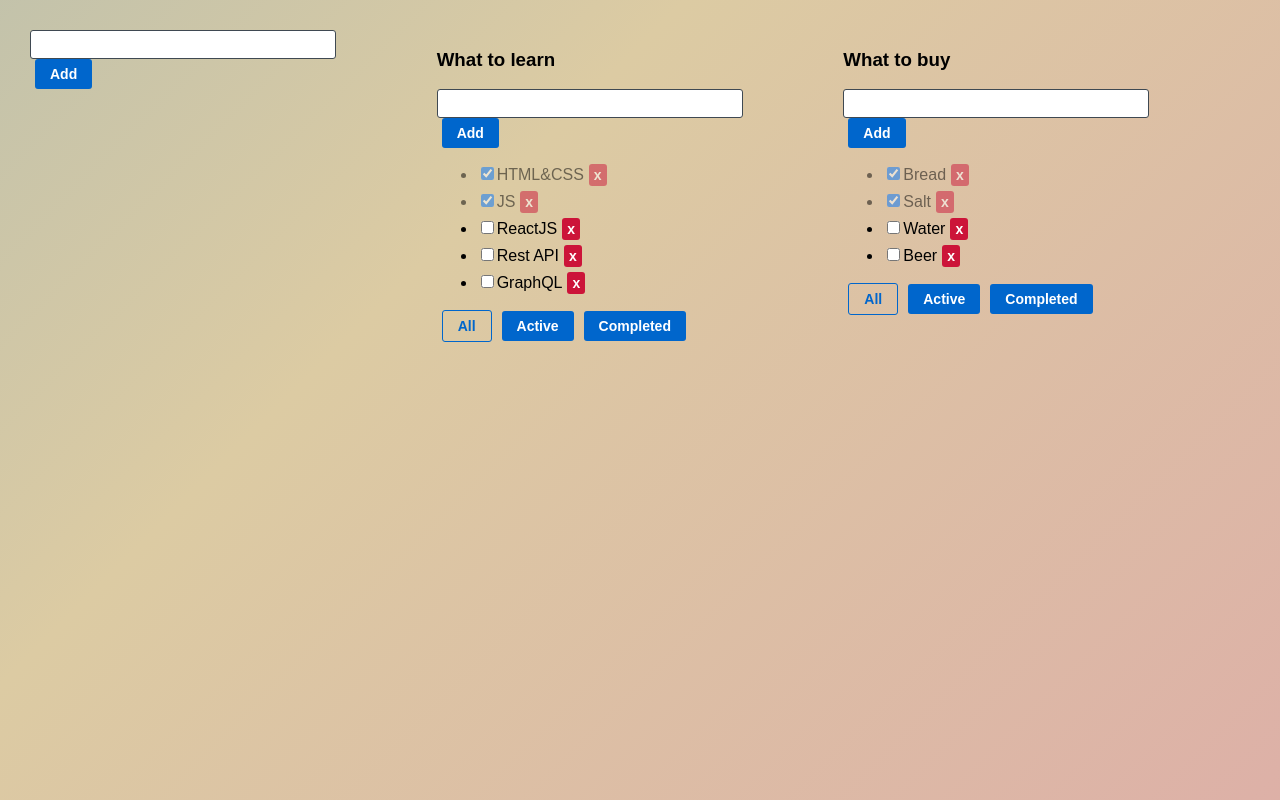
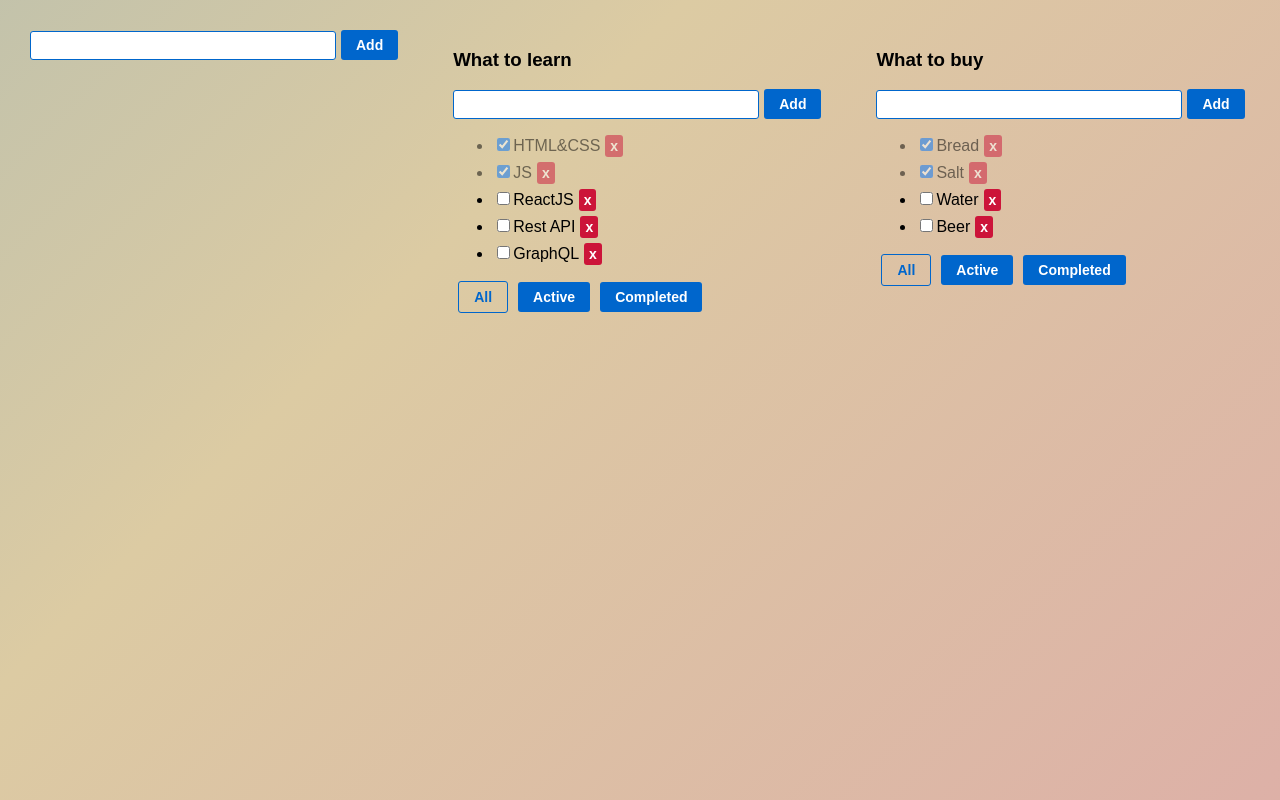
Before and after one commit to sonyhero/todo-list, a React (Create React App) app: page / in a window 1280 px wide. Built offline with nearby package versions, Linux system fonts and the light colour scheme.

Commit message:
lesson06-add-addItemForm.module-add-style

```diff
--- a/src/App.css
+++ b/src/App.css
@@ -1,3 +1,4 @@
+
 .App {
   font-family: 'Montserrat', sans-serif;
   padding: 30px;
--- a/src/App.tsx
+++ b/src/App.tsx
@@ -2,7 +2,7 @@ import React, {useState} from 'react';
 import './App.css';
 import {Todolist} from './Todolist';
 import {v1} from 'uuid';
-import {AddItemForm} from './components/AddItemForm';
+import {AddItemForm} from './components/AddItemForm/AddItemForm';
 
 export type FilterValuesType = 'all' | 'active' | 'completed'
 export type TaskType = {
--- a/src/Todolist.module.css
+++ b/src/Todolist.module.css
@@ -1,11 +1,4 @@
 
-/*.error {*/
-/*    border: red 1px solid;*/
-/*}*/
-
-.errorMessage {
-    color: red;
-}
 
 .tasks li {
     margin: 5px 0;
@@ -14,64 +7,3 @@
 .isDone {
     opacity: 0.5;
 }
-
-.input:focus {
-    font-family: 'Montserrat', serif;
-    font-style: normal;
-    font-weight: 400;
-    line-height: 20px;
-    width: 300px;
-    height: 25px;
-    border-radius: 1px;
-    color: #212529;
-    border: 1px solid #D1D1D1;
-    background-color: #fff;
-    outline: 0;
-    font-size: 20px;
-    box-shadow: 0 0 0 0.2rem rgba(158, 158, 158, 0.15);
-}
-
-.input {
-    font-family: 'Montserrat', serif;
-    font-style: normal;
-    font-weight: 400;
-    line-height: 20px;
-    width: 300px;
-    height: 25px;
-    color: #212529;
-    background-color: #fff;
-    outline: 0;
-    font-size: 20px;
-    border-radius: 3px;
-    border: 1px solid #3f4952;
-}
-
-.errorInput {
-    font-family: 'Montserrat', serif;
-    font-style: normal;
-    font-weight: 400;
-    line-height: 20px;
-    font-size: 20px;
-    width: 300px;
-    height: 25px;
-    border-radius: 3px;
-    border: 1px solid #E35959FF;
-    background-color: #eebebe;
-}
-
-.errorInput:focus {
-    font-family: 'Montserrat', serif;
-    font-style: normal;
-    font-weight: 400;
-    line-height: 20px;
-    font-size: 20px;
-    border-radius: 3px;
-    border: 1px solid #E35959FF;
-    background-color: #eebebe;
-}
-
-.error {
-    color: #E35959FF;
-    font-size: 20px;
-    font-weight: 500;
-}
--- a/src/Todolist.tsx
+++ b/src/Todolist.tsx
@@ -2,7 +2,7 @@ import React from 'react';
 import {FilterValuesType, TaskType} from './App'
 import {useAutoAnimate} from '@formkit/auto-animate/react';
 import s from './Todolist.module.css'
-import {AddItemForm} from './components/AddItemForm';
+import {AddItemForm} from './components/AddItemForm/AddItemForm';
 import {Button} from './components/Button/Button';
 import {EditableSpan} from './components/EditableSpan';
 
--- /dev/null
+++ b/src/components/AddItemForm/AddItemForm.module.css
@@ -0,0 +1,70 @@
+.itemForm {
+    display: flex;
+    justify-content: center;
+    align-items: center;
+}
+
+.input:focus {
+    font-family: 'Montserrat', serif;
+    font-style: normal;
+    font-weight: 400;
+    line-height: 20px;
+    width: 300px;
+    height: 25px;
+    border-radius: 3px;
+    color: #212529;
+    border: 1px solid #D1D1D1;
+    background-color: #fff;
+    outline: 0;
+    font-size: 20px;
+    box-shadow: 0 0 0 0.2rem rgba(158, 158, 158, 0.15);
+}
+
+.input {
+    font-family: 'Montserrat', serif;
+    font-style: normal;
+    font-weight: 400;
+    line-height: 20px;
+    width: 300px;
+    height: 25px;
+    color: #212529;
+    background-color: #fff;
+    outline: 0;
+    font-size: 20px;
+    border-radius: 3px;
+    border: 1px solid #0066CC;
+}
+
+.errorInput {
+    font-family: 'Montserrat', serif;
+    font-style: normal;
+    font-weight: 400;
+    line-height: 20px;
+    font-size: 20px;
+    width: 300px;
+    height: 25px;
+    border-radius: 3px;
+    border: 1px solid #E35959FF;
+    background-color: #eebebe;
+}
+
+.errorInput:focus {
+    font-family: 'Montserrat', serif;
+    font-style: normal;
+    font-weight: 400;
+    line-height: 20px;
+    font-size: 20px;
+    border-radius: 3px;
+    border: 1px solid #E35959FF;
+    background-color: #eebebe;
+}
+
+.error {
+    color: #E35959FF;
+    font-size: 20px;
+    font-weight: 500;
+}
+
+.errorMessage {
+    color: red;
+}
--- a/src/components/AddItemForm.tsx
+++ b/src/components/AddItemForm/AddItemForm.tsx
@@ -1,6 +1,6 @@
 import React, {ChangeEvent, KeyboardEvent, useState} from 'react';
-import s from '../Todolist.module.css';
-import {Button} from './Button/Button';
+import s from './AddItemForm.module.css';
+import {Button} from '../Button/Button';
 
 type AddItemFormPropsType = {
     addItem: (newTitle: string) => void
@@ -31,7 +31,7 @@ export const AddItemForm: React.FC<AddItemFormPropsType> = (props) => {
         + (error ? ' ' + s.errorInput : '')
 
     return (
-        <div>
+        <div className={s.itemForm}>
             <input value={newTitle}
                    onChange={onChangeHandler}
                    onKeyDown={onKeyDownHandler}
--- a/src/index.css
+++ b/src/index.css
@@ -1,3 +1,6 @@
+
+
+
 body {
   margin: 0;
   font-family: -apple-system, BlinkMacSystemFont, 'Segoe UI', 'Roboto', 'Oxygen',
```
